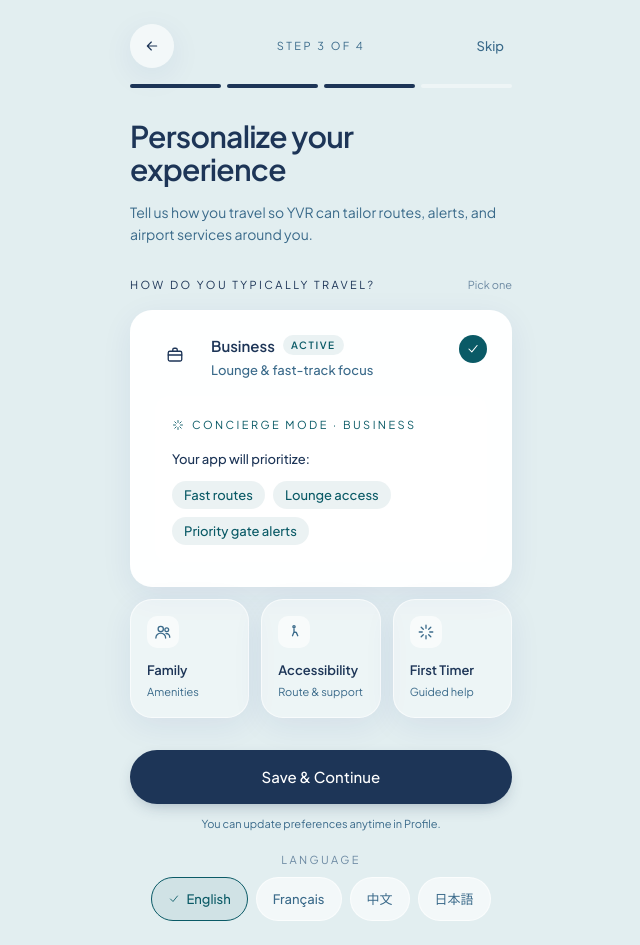
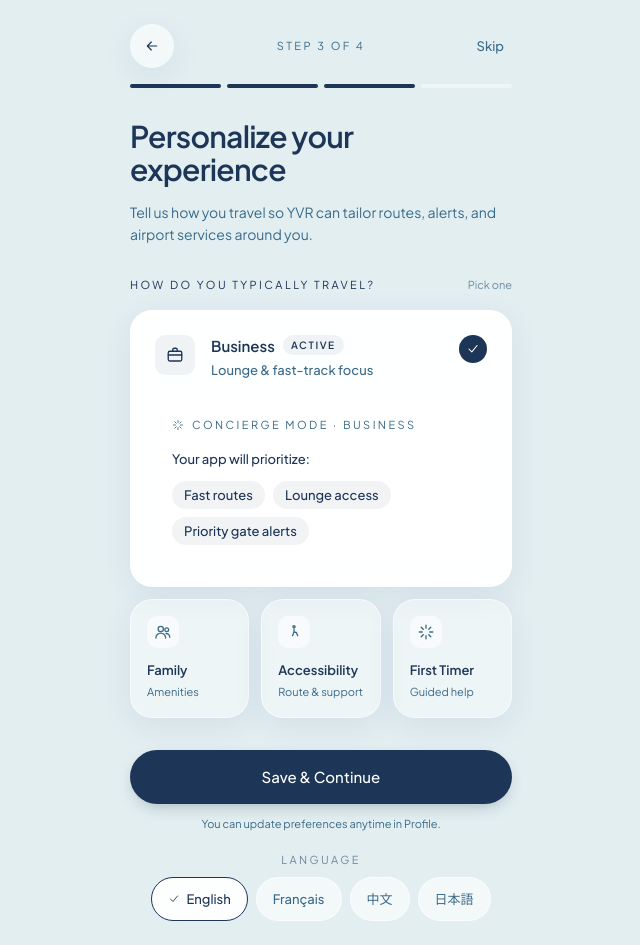
Before and after one commit to SemyonKuznetsoff/Vancouver-International-Airport-Mobile-App, a Next.js app: page /onboarding/preferences in a window 1280 px wide. Shown: the whole page, without its empty margins (319-959 px from the left). Built offline with nearby package versions, Linux system fonts and the light colour scheme.

Commit message:
Polish onboarding preferences selection colors

```diff
--- a/src/app/onboarding/preferences/page.tsx
+++ b/src/app/onboarding/preferences/page.tsx
@@ -202,7 +202,7 @@ function ActiveModeCard({ mode }: { mode: Mode }) {
       >
         <IconTile
           size={40}
-          className="bg-[var(--color-action-teal-soft)] text-[var(--color-action-teal)]"
+          className="bg-[var(--color-surface-tile)] text-[var(--color-text-primary)]"
         >
           {mode.icon}
         </IconTile>
@@ -211,7 +211,7 @@ function ActiveModeCard({ mode }: { mode: Mode }) {
             <h2 className="text-section-title text-[var(--color-text-primary)]">
               {mode.title}
             </h2>
-            <span className="inline-flex h-5 items-center rounded-[var(--radius-pill)] bg-[var(--color-action-teal-soft)] px-2 text-micro uppercase text-[var(--color-action-teal)]">
+            <span className="inline-flex h-5 items-center rounded-[var(--radius-pill)] bg-[var(--color-surface-tile)] px-2 text-micro uppercase text-[var(--color-text-primary)]">
               Active
             </span>
           </div>
@@ -221,14 +221,14 @@ function ActiveModeCard({ mode }: { mode: Mode }) {
         </div>
         <span
           aria-hidden
-          className="inline-flex h-7 w-7 shrink-0 items-center justify-center rounded-full bg-[var(--color-action-teal)] text-[var(--color-action-primary-fg)]"
+          className="inline-flex h-7 w-7 shrink-0 items-center justify-center rounded-full bg-[var(--color-action-primary)] text-[var(--color-action-primary-fg)]"
         >
           <CheckIcon size={14} />
         </span>
       </div>
 
       <div className="mt-4 rounded-[var(--radius-tile)] border border-[var(--color-border)] bg-[var(--color-surface-elevated)] p-4">
-        <p className="inline-flex items-center gap-2 text-eyebrow uppercase text-[var(--color-action-teal)]">
+        <p className="inline-flex items-center gap-2 text-eyebrow uppercase text-[var(--color-text-secondary)]">
           <SparkleIcon size={12} />
           <span>{mode.modeLabel}</span>
         </p>
@@ -239,7 +239,7 @@ function ActiveModeCard({ mode }: { mode: Mode }) {
           {mode.priorities.map((p) => (
             <li
               key={p}
-              className="inline-flex h-7 items-center rounded-[var(--radius-pill)] bg-[var(--color-action-teal-soft)] px-3 text-body-sm font-medium text-[var(--color-action-teal)]"
+              className="inline-flex h-7 items-center rounded-[var(--radius-pill)] bg-[var(--color-surface-tile)] px-3 text-body-sm font-medium text-[var(--color-text-primary)]"
             >
               {p}
             </li>
@@ -314,7 +314,7 @@ function LanguagePicker({
             aria-label={l.aria}
             className={`inline-flex h-11 items-center gap-1.5 rounded-[var(--radius-pill)] border px-4 text-body-sm font-medium transition-colors duration-150 ${
               isSelected
-                ? "border-[var(--color-action-teal)] bg-[var(--color-action-teal-soft)] text-[var(--color-action-teal)]"
+                ? "border-[var(--color-action-primary)] bg-[var(--color-surface-sheet)] text-[var(--color-text-primary)]"
                 : "border-[var(--color-border)] bg-[var(--color-surface-elevated)] text-[var(--color-text-secondary)] hover:bg-[var(--color-surface-elevated-hover)]"
             }`}
           >
```
